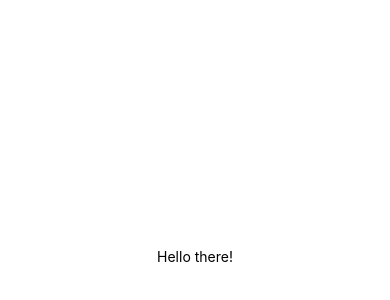
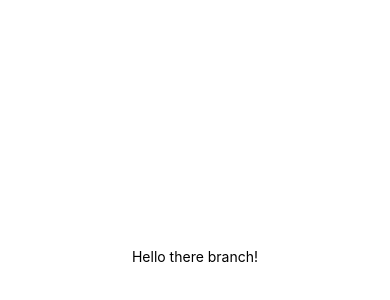
Before and after one commit to Icelenaugust/smartAlarm, a React Native app: screen / in a window 390 px wide. Shown: the part 166-466 px from the top of the page. Built offline with nearby package versions, Linux system fonts and the light colour scheme.

Commit message:
new branch

```diff
--- a/App.js
+++ b/App.js
@@ -5,7 +5,7 @@ import { StyleSheet, Text, View } from 'react-native';
 export default function App() {
   return (
     <View style={styles.container}>
-      <Text>Hello there!</Text>
+      <Text>Hello there branch!</Text>
       <StatusBar style="auto" />
     </View>
   );
```
